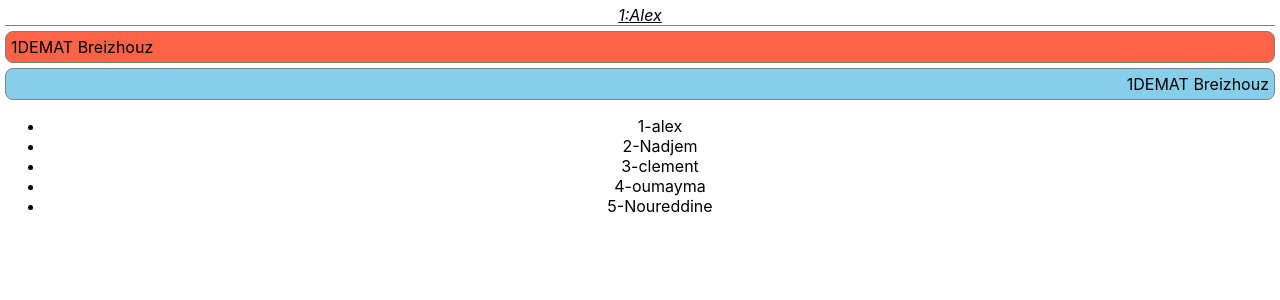
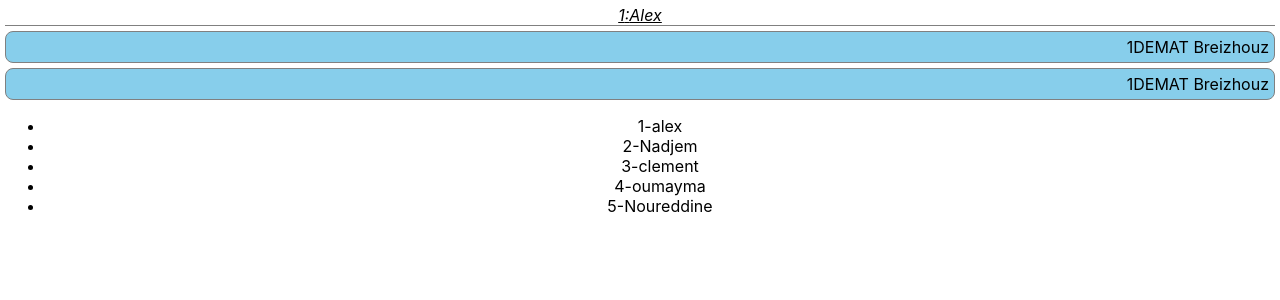
Before and after one commit to champix56/tjscvAout2020, a React (Create React App) app: page / in a window 1280 px wide. Shown: the top 300 px of the page. Built offline with nearby package versions, Linux system fonts and the light colour scheme.

Commit message:
adapt sender -> userId

```diff
--- a/src/App/TchatReader/TchatReader.js
+++ b/src/App/TchatReader/TchatReader.js
@@ -7,7 +7,7 @@ const TchatReader = (props) => {
   return (
   <div className={styles.TchatReader} data-testid="TchatReader">
     {props.messages.map(e=>{
-      return <TchatMessage message={e} isMine={props.whoiamID===e.sender}/>
+      return <TchatMessage message={e} isMine={props.whoiamID===e.userId}/>
     })}
   </div>
 );}
```
